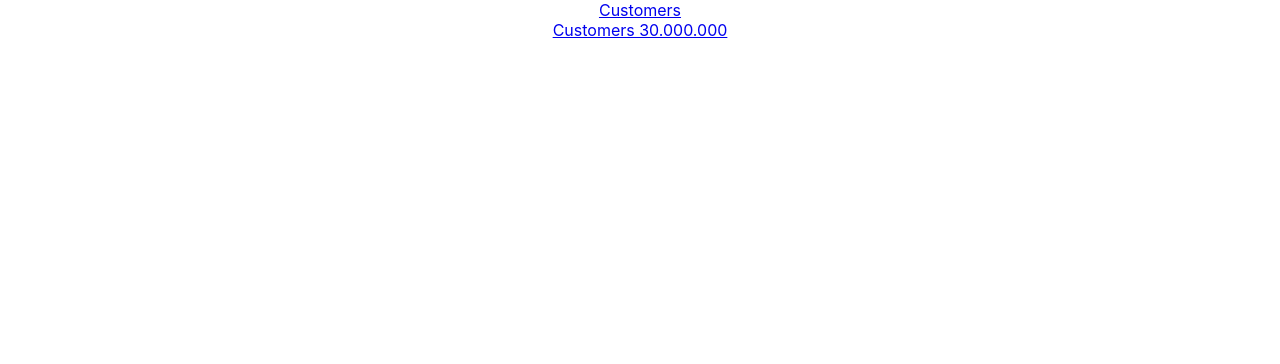
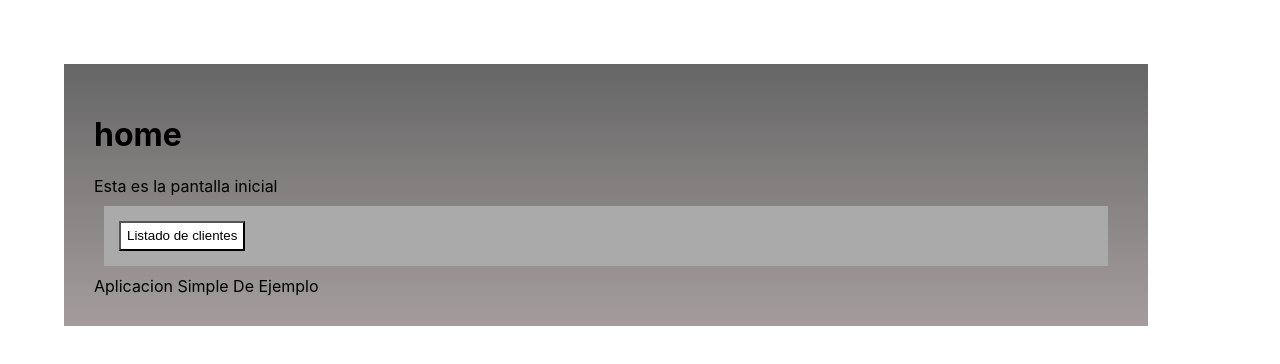
Before and after one commit to g4rci/React-Redux-CustomersApp, a React (Create React App) app: page / in a window 1280 px wide. Shown: the top 364 px of the page. Built offline with nearby package versions, Linux system fonts and the light colour scheme.

Commit message:
HomeContainer

```diff
--- a/src/App.js
+++ b/src/App.js
@@ -1,15 +1,15 @@
 import React, { Component } from 'react';
-import { Link, BrowserRouter as Router } from 'react-router-dom';
-import logo from './logo.svg';
+import { Link, BrowserRouter as Router, Route, Switch } from 'react-router-dom';
 import './App.css';
+import HomeContainer from './containers/HomeContainer';
 
 class App extends Component {
   render() {
     return (
       <Router>
-        <div className="App">
-          <Link to='/customers'>Customers</Link><br/>
-          <Link to='/customers/3000000'>Customers 30.000.000</Link>
+        <div>
+          <Route exact path='/' component={HomeContainer} />
+          <Route exact path='/customers' component={HomeContainer} />
         </div>
       </Router>
     );
--- a/src/components/AppFrame.js
+++ b/src/components/AppFrame.js
@@ -5,7 +5,7 @@
 const AppFrame = ({ header, body }) => {
     return (
         <div>
-            <div className="app-header">
+            <div className="app-frame">
                 <AppHeader title={header} ></AppHeader>
                 <div>{body}</div>
                 <div>Aplicacion Simple De Ejemplo</div>
--- /dev/null
+++ b/src/containers/HomeContainer.js
@@ -0,0 +1,35 @@
+import React, { Component } from 'react'
+import PropTypes from 'prop-types';
+import AppFrame from '../components/AppFrame';
+import CustomersActions from '../components/CustomersActions';
+
+class HomeContainer extends Component {
+
+    handleOnClick = () => {
+        this.props.history.push('/customers')
+    }
+
+    render() {
+        return (
+            <div>
+                <AppFrame
+                    header='home'
+                    body={
+                        <div>
+                            Esta es la pantalla inicial
+                            <CustomersActions>
+                                <button onClick={this.handleOnClick}>Listado de clientes</button>
+                            </CustomersActions>
+                        </div>
+                    }>
+                </AppFrame>
+            </div>
+        )
+    }
+}
+
+HomeContainer.propTypes = {
+
+};
+
+export default HomeContainer;
--- a/src/index.css
+++ b/src/index.css
@@ -11,3 +11,23 @@
   font-family: source-code-pro, Menlo, Monaco, Consolas, 'Courier New',
     monospace;
 }
+
+.app-frame{
+  margin: 5%;
+  padding: 30px;
+  width: calc(80vw);
+  background-image: -webkit-gradient(linear, left top, left bottom, from(#666), to(rgb(165, 157, 157)));
+}
+
+.customers-actions{
+  background: #AAA;
+  padding: 10px;
+  margin: 10px;
+}
+
+.customers-actions button{
+  background: white;
+  min-width: 100px;
+  height: 30px;
+  margin: 5px;
+}
```
